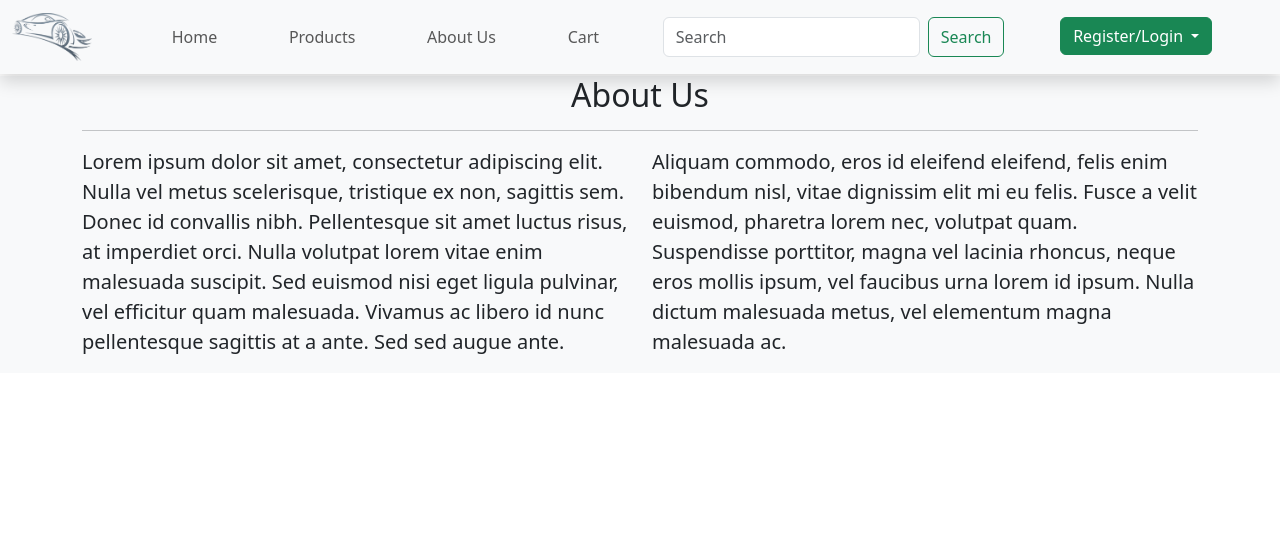
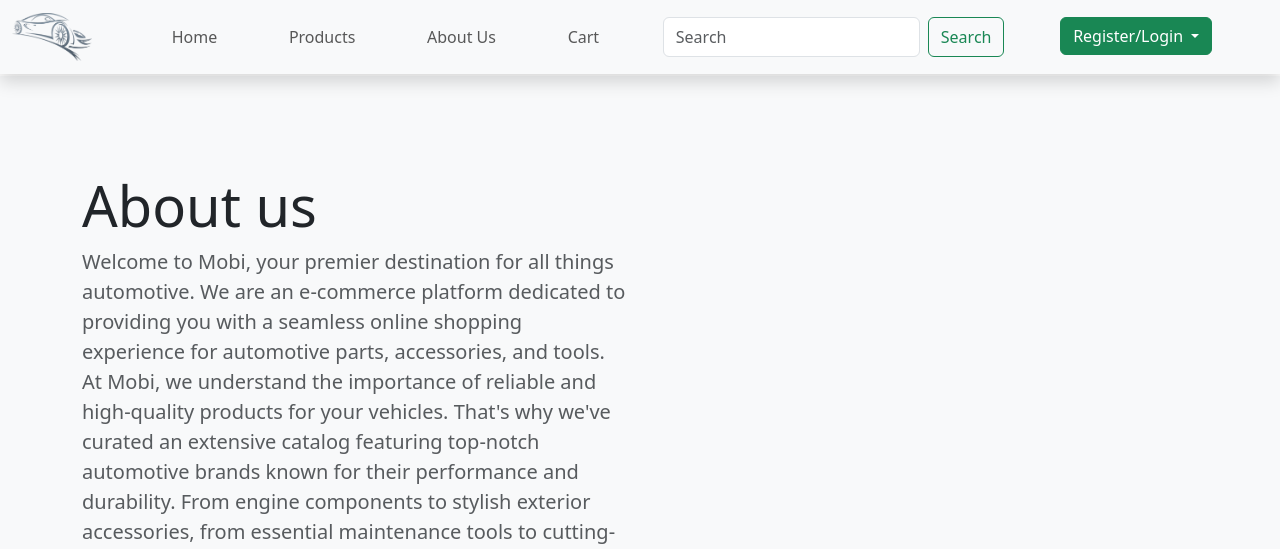
Before and after one commit to Sachit0-0/FYP-ecommerce, a Django app: page /about/ in a window 1280 px wide. Shown: the top 549 px of the page. Run offline with Django 4.2, Linux system fonts and the light colour scheme; parts of the project's set-up code (start-up, migrations or seed data) failed here and were passed over.

Commit message:
final chnages

```diff
--- a/ecomproject/ecomapp/forms.py
+++ b/ecomproject/ecomapp/forms.py
@@ -2,8 +2,6 @@ from django import forms
 from .models import Order, Customer, Product
 from django.contrib.auth.models import User
 from .models import Product, Review
-from django import forms
-from .models import Review
 class CheckoutForm(forms.ModelForm):
     class Meta:
         model = Order
--- a/ecomproject/ecomapp/models.py
+++ b/ecomproject/ecomapp/models.py
@@ -89,7 +89,6 @@ ORDER_STATUS=[
 ('Order Processing','Order Processing'),
 ('on the way','on the way'),
 ('Order Completed','Order Completed'),
-# ('Order Cancelled','Order Cancelled'),
 
 ]
 
--- a/ecomproject/ecomapp/views.py
+++ b/ecomproject/ecomapp/views.py
@@ -8,31 +8,39 @@ from django.urls import reverse_lazy, reverse
 from django.db.models import Q
 import requests
 from django.shortcuts import render, get_object_or_404
-from .forms import ReviewForm
-from django.contrib import messages
+from django.shortcuts import render, redirect, get_object_or_404
 from django.views.generic import View, TemplateView, CreateView, FormView, DetailView, ListView
 from django.contrib.auth import authenticate, login, logout
-from django.shortcuts import render, redirect
+from django.http import JsonResponse
 from django.urls import reverse_lazy, reverse
-from django.core.paginator import Paginator
-from .utils import password_reset_token
+from django.contrib import messages
 from django.core.mail import send_mail
-from django.http import JsonResponse
 from django.conf import settings
 from django.db.models import Q
-from .models import *
-from .forms import *
 import requests
 
-class EcomMixin(object):
+from .models import *
+from .forms import (
+    CheckoutForm,
+    CustomerRegistrationForm,
+    CustomerLoginForm,
+    ProductForm,
+    PasswordResetForm,
+    PasswordForgotForm,
+    ReviewForm
+)
+from .utils import password_reset_token
+
+
+class EcomMixin:
     def dispatch(self, request, *args, **kwargs):
         cart_id = request.session.get("cart_id")
-        if cart_id:
+        if cart_id and request.user.is_authenticated and request.user.customer:
             cart_obj = Cart.objects.get(id=cart_id)
-            if request.user.is_authenticated and request.user.customer:
-                cart_obj.customer = request.user.customer
-                cart_obj.save()
+            cart_obj.customer = request.user.customer
+            cart_obj.save()
         return super().dispatch(request, *args, **kwargs)
+
 
 
 class HomeView(EcomMixin,TemplateView):
--- a/ecomproject/templates/about.html
+++ b/ecomproject/templates/about.html
@@ -1,23 +1,31 @@
 {% extends 'base.html' %}
+
 {% block title %}Bike{% endblock title %}
+
 {% block body %}
-<section id="about-us" class="bg-light">
-    <div class="container">
-      <div class="row">
-        <div class="col-lg-12 text-center">
-          <h2>About Us</h2>
-          <hr class="hr-about">
-        </div>
+<div class="bg-light">
+  <div class="container py-5">
+    <div class="row h-100 align-items-center py-5">
+      <div class="col-lg-6">
+        <h1 class="display-4">About us</h1>
+        <p class="lead text-muted mb-0">
+          Welcome to Mobi, your premier destination for all things automotive. We are an e-commerce platform dedicated to providing you with a seamless online shopping experience for automotive parts, accessories, and tools.
+
+          At Mobi, we understand the importance of reliable and high-quality products for your vehicles. That's why we've curated an extensive catalog featuring top-notch automotive brands known for their performance and durability. From engine components to stylish exterior accessories, from essential maintenance tools to cutting-edge technology upgrades, we have everything you need to enhance your driving experience.
+
+          Our team of automotive enthusiasts is passionate about helping you find the right products for your needs. We provide detailed product information, specifications, and customer reviews to assist you in making informed decisions. Whether you're a seasoned car enthusiast or a DIY mechanic, we're here to support you every step of the way.
+
+          We prioritize your satisfaction and strive to deliver exceptional value. With secure online transactions and fast shipping, we ensure that your orders are processed efficiently and reach your doorstep in a timely manner. If you have any questions or concerns, our dedicated customer support team is ready to assist you promptly and professionally.
+
+          At Mobi, we believe in building lasting relationships with our customers. We value your trust and loyalty, and we are committed to exceeding your expectations. Your satisfaction is our ultimate goal, and we're dedicated to providing you with an enjoyable shopping experience.
+
+          Thank you for choosing Mobi as your trusted partner in the world of automotive e-commerce. We look forward to serving you and meeting all your automotive needs.
+        </p>
       </div>
-      <div class="row">
-        <div class="col-md-6">
-          <p class="lead">Lorem ipsum dolor sit amet, consectetur adipiscing elit. Nulla vel metus scelerisque, tristique ex non, sagittis sem. Donec id convallis nibh. Pellentesque sit amet luctus risus, at imperdiet orci. Nulla volutpat lorem vitae enim malesuada suscipit. Sed euismod nisi eget ligula pulvinar, vel efficitur quam malesuada. Vivamus ac libero id nunc pellentesque sagittis at a ante. Sed sed augue ante. </p>
-        </div>
-        <div class="col-md-6">
-          <p class="lead">Aliquam commodo, eros id eleifend eleifend, felis enim bibendum nisl, vitae dignissim elit mi eu felis. Fusce a velit euismod, pharetra lorem nec, volutpat quam. Suspendisse porttitor, magna vel lacinia rhoncus, neque eros mollis ipsum, vel faucibus urna lorem id ipsum. Nulla dictum malesuada metus, vel elementum magna malesuada ac. </p>
-        </div>
+      <div class="col-lg-6 ">
+        <img src="https://bootstrapious.com/i/snippets/sn-about/illus.png" alt="" class="img-fluid">
       </div>
     </div>
-  </section>
-
+  </div>
+</div>
 {% endblock body %}
```
Also changed, not shown: ecomproject/templates/home.html (+1 -20 lines).
